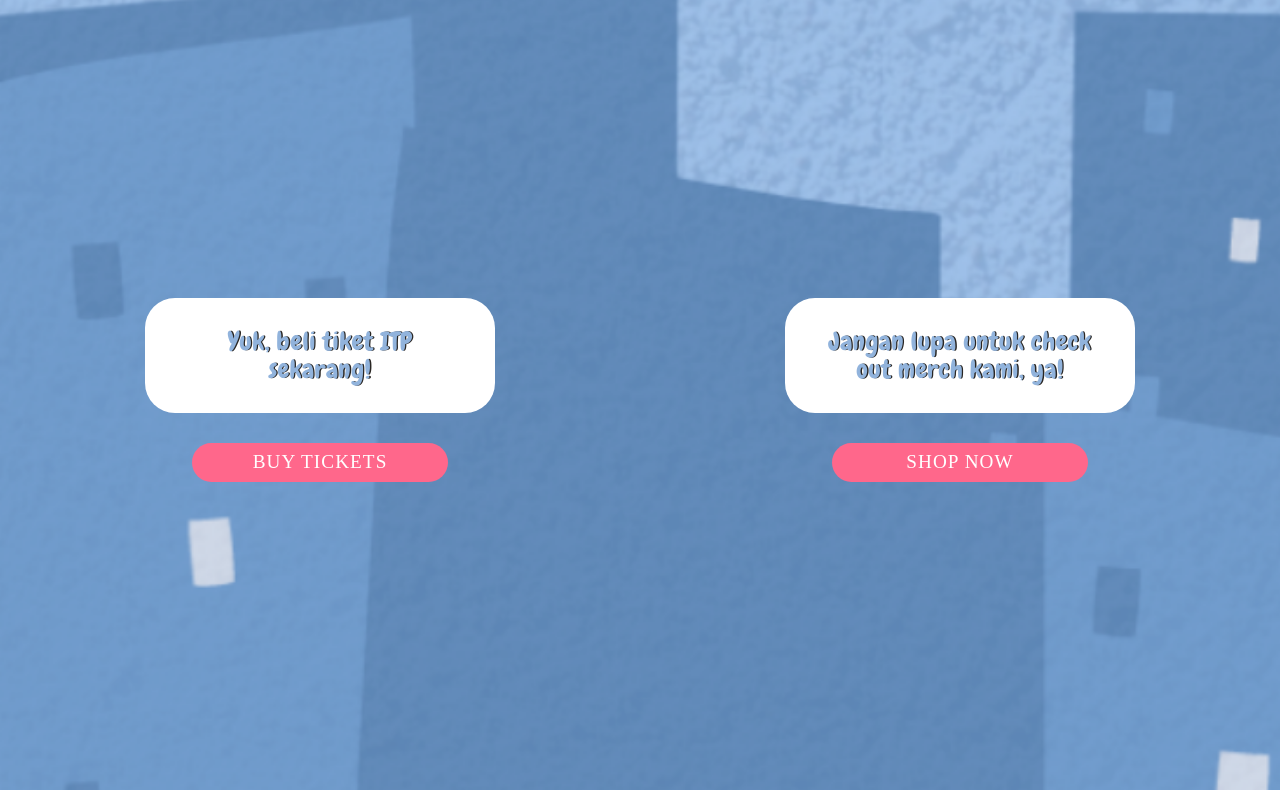
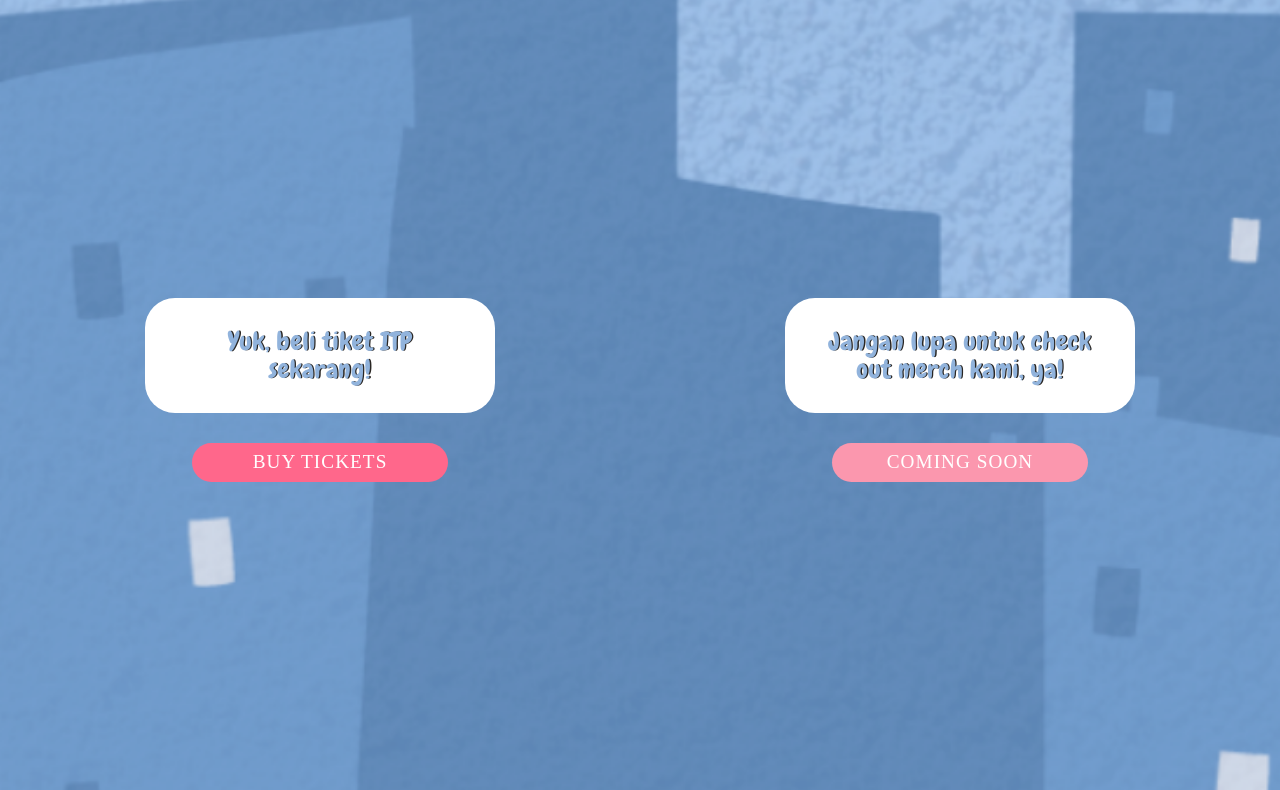
Before and after one commit to BellaAnanda01/itp, a React (Create React App) app: page / in a window 1280 px wide. Shown: the part 1930-2720 px from the top of the page. Built offline with nearby package versions, Linux system fonts and the light colour scheme; a web font is replaced by a local one.

Commit message:
penutupan preorder

```diff
--- a/src/App.js
+++ b/src/App.js
@@ -7,13 +7,13 @@ import {
 } from "react-router-dom";
 import Home from './pages/Home';
 import Ticket from './pages/BuyTicket';
-import Products from './pages/Products';
-import CheckOut from './pages/CheckOut';
+// import Products from './pages/Products';
+// import CheckOut from './pages/CheckOut';
 import Test from './pages/Test';
 import TicketTypes from './pages/TicketTypes';
 import TicketSuccess from './pages/TicketSuccess';
-import MerchSuccess from './pages/MerchSuccess';
-import Payment from './pages/Payment';
+// import MerchSuccess from './pages/MerchSuccess';
+// import Payment from './pages/Payment';
 
 function App() {
   return (
@@ -23,10 +23,10 @@ function App() {
         <Route path="/tickettypes" element={<TicketTypes />} />
         <Route path="/buyticket" element={<Ticket />} />
         <Route path="/ticketsuccess" element={<TicketSuccess />} />
-        <Route path="/merchsuccess" element={<MerchSuccess />} />
+        {/* <Route path="/merchsuccess" element={<MerchSuccess />} />
         <Route path="/products" element={<Products />} />
         <Route path="/checkout" element={<CheckOut />} />
-        <Route path="/payment" element={<Payment />} />
+        <Route path="/payment" element={<Payment />} /> */}
         <Route path="/test" element={<Test />} />
       </Routes>
     </BrowserRouter>
--- a/src/components/Div3.jsx
+++ b/src/components/Div3.jsx
@@ -65,9 +65,13 @@ const Div3 = () => {
                 <ThirdDivH>Yuk, beli tiket ITP sekarang!</ThirdDivH>
                 <Link to={`/tickettypes`} style={{textDecoration: "none"}}><ThirdDivButton style={{backgroundColor: "#FF678B"}}>BUY TICKETS</ThirdDivButton></Link>
             </ThirdDivDiv>
+            {/* <ThirdDivDiv>
+                <ThirdDivH>Jangan lupa untuk check out merch kami, ya!</ThirdDivH>
+                <Link to={`/products`} style={{textDecoration: "none"}}><ThirdDivButton style={{backgroundColor: "#FF678B"}}>SHOP NOW</ThirdDivButton></Link>
+            </ThirdDivDiv> */}
             <ThirdDivDiv>
                 <ThirdDivH>Jangan lupa untuk check out merch kami, ya!</ThirdDivH>
-                <Link to={`/products`} style={{textDecoration: "none"}}><ThirdDivButton style={{backgroundColor: "#FF678B"}}>SHOP NOW</ThirdDivButton></Link>
+                <Link to={`/`} style={{textDecoration: "none"}}><ThirdDivButton disabled style={{backgroundColor: "#fb97ae", cursor: "default"}}>COMING SOON</ThirdDivButton></Link>
             </ThirdDivDiv>
         </ThirdDiv>
     </div>
```
